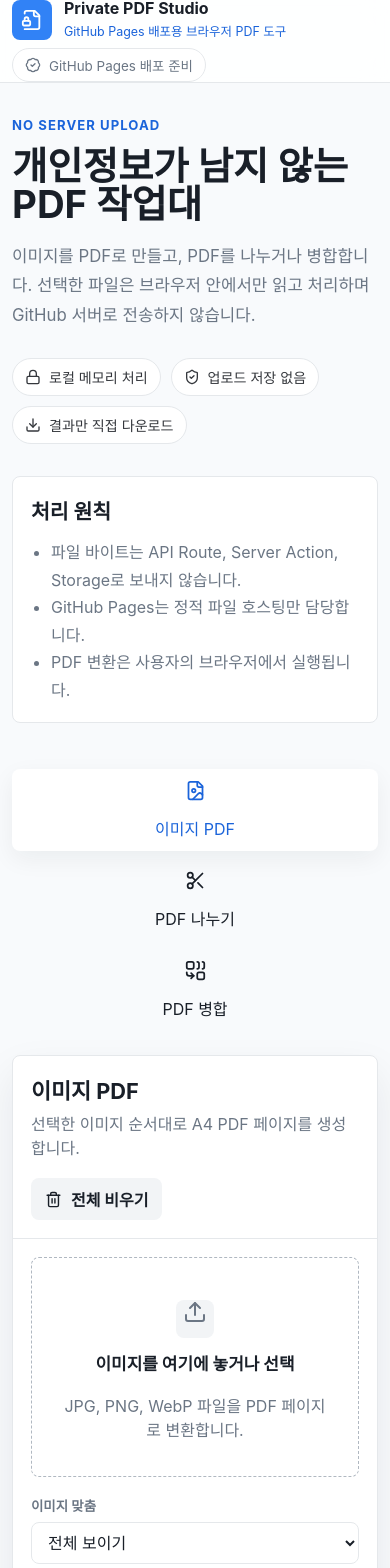
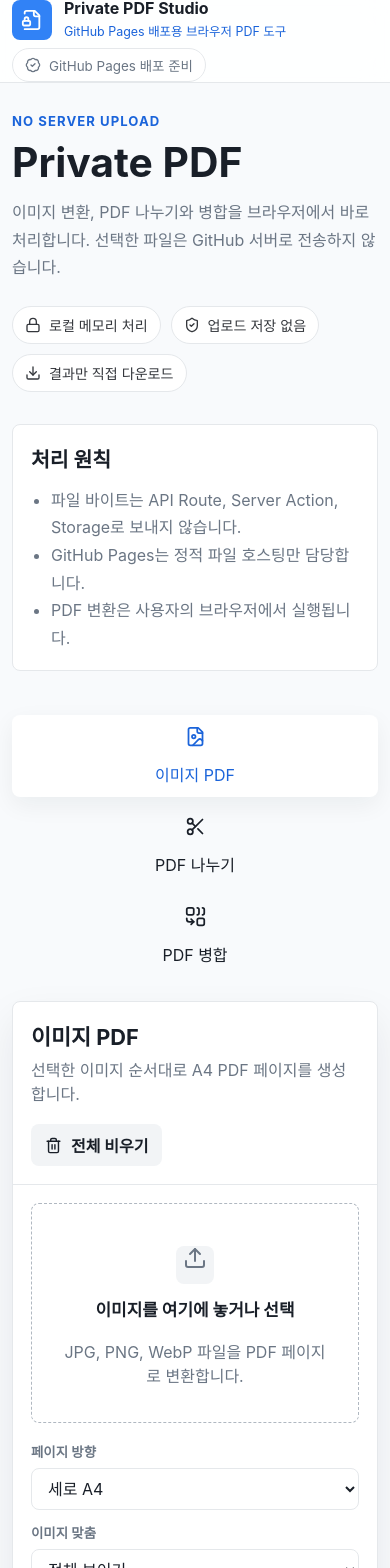
Before and after one commit to uisu-dev/private-pdf-studio, a Next.js app: page / in a window 390 px wide. Shown: the top 1568 px of the page. Built offline with nearby package versions, Linux system fonts and the light colour scheme.

Commit message:
Add image PDF orientation control

```diff
--- a/app/globals.css
+++ b/app/globals.css
@@ -118,14 +118,14 @@ button {
 }
 
 .hero {
-  padding: 46px 0 28px;
+  padding: 40px 0 26px;
 }
 
 .hero-grid {
   display: grid;
-  grid-template-columns: minmax(0, 0.95fr) minmax(320px, 1.05fr);
+  grid-template-columns: minmax(0, 0.9fr) minmax(320px, 1.1fr);
   gap: 32px;
-  align-items: end;
+  align-items: center;
 }
 
 .eyebrow {
@@ -137,22 +137,22 @@ button {
 }
 
 h1 {
-  font-size: clamp(2.35rem, 5.4vw, 5rem);
-  line-height: 1;
-  margin: 14px 0 18px;
-  max-width: 760px;
+  font-size: clamp(2.35rem, 4.4vw, 4.2rem);
+  line-height: 1.04;
+  margin: 12px 0 16px;
+  max-width: 540px;
 }
 
 .hero p {
   color: var(--muted);
-  font-size: 1.05rem;
-  line-height: 1.75;
-  max-width: 620px;
+  font-size: 1rem;
+  line-height: 1.72;
+  max-width: 520px;
   margin: 0;
 }
 
 .privacy-strip {
-  margin-top: 28px;
+  margin-top: 24px;
   display: flex;
   flex-wrap: wrap;
   gap: 10px;
@@ -557,7 +557,7 @@ h1 {
   }
 
   .hero {
-    padding-top: 34px;
+    padding-top: 30px;
   }
 
   .hero-grid,
@@ -594,7 +594,8 @@ h1 {
   }
 
   h1 {
-    font-size: 2.4rem;
+    font-size: 2.55rem;
+    max-width: 360px;
   }
 
   .panel-body,
--- a/app/page.tsx
+++ b/app/page.tsx
@@ -24,6 +24,7 @@ import {
   mergePdfs,
   splitPdf,
   type ImageFit,
+  type PageOrientation,
   type ToolFile
 } from "@/lib/pdf-tools";
 
@@ -162,6 +163,7 @@ export default function Home() {
   const [splitFiles, setSplitFiles] = useState<ToolFile[]>([]);
   const [mergeFiles, setMergeFiles] = useState<ToolFile[]>([]);
   const [fit, setFit] = useState<ImageFit>("contain");
+  const [orientation, setOrientation] = useState<PageOrientation>("portrait");
   const [pageSelection, setPageSelection] = useState("");
   const [result, setResult] = useState<Result | null>(null);
   const [previewUrl, setPreviewUrl] = useState<string | null>(null);
@@ -237,11 +239,11 @@ export default function Home() {
 
     try {
       if (tab === "image") {
-        const bytes = await imagesToPdf(imageFiles.map((item) => item.file), fit);
+        const bytes = await imagesToPdf(imageFiles.map((item) => item.file), fit, orientation);
         setResult({
           filename: "images-private.pdf",
           bytes,
-          detail: `${imageFiles.length}개 이미지 변환 완료`
+          detail: `${imageFiles.length}개 이미지, ${orientation === "portrait" ? "세로" : "가로"} A4 변환 완료`
         });
       }
 
@@ -296,10 +298,10 @@ export default function Home() {
         <div className="hero-grid">
           <div>
             <div className="eyebrow">No server upload</div>
-            <h1>개인정보가 남지 않는 PDF 작업대</h1>
+            <h1>Private PDF</h1>
             <p>
-              이미지를 PDF로 만들고, PDF를 나누거나 병합합니다. 선택한 파일은 브라우저 안에서만
-              읽고 처리하며 GitHub 서버로 전송하지 않습니다.
+              이미지 변환, PDF 나누기와 병합을 브라우저에서 바로 처리합니다. 선택한 파일은
+              GitHub 서버로 전송하지 않습니다.
             </p>
             <div className="privacy-strip">
               <span className="privacy-item">
@@ -365,6 +367,18 @@ export default function Home() {
 
             <div className="toolbar">
               {tab === "image" ? (
+                <>
+                  <div className="field">
+                    <label htmlFor="orientation">페이지 방향</label>
+                    <select
+                      id="orientation"
+                      value={orientation}
+                      onChange={(event) => setOrientation(event.target.value as PageOrientation)}
+                    >
+                      <option value="portrait">세로 A4</option>
+                      <option value="landscape">가로 A4</option>
+                    </select>
+                  </div>
                   <div className="field">
                     <label htmlFor="fit">이미지 맞춤</label>
                     <select id="fit" value={fit} onChange={(event) => setFit(event.target.value as ImageFit)}>
@@ -372,6 +386,7 @@ export default function Home() {
                       <option value="cover">페이지 채우기</option>
                     </select>
                   </div>
+                </>
               ) : null}
 
               {tab === "split" ? (
--- a/lib/pdf-tools.ts
+++ b/lib/pdf-tools.ts
@@ -1,6 +1,7 @@
 import { PDFDocument } from "pdf-lib";
 
 export type ImageFit = "contain" | "cover";
+export type PageOrientation = "portrait" | "landscape";
 
 export type ToolFile = {
   id: string;
@@ -80,25 +81,27 @@ async function embedImage(pdf: PDFDocument, file: File) {
   return pdf.embedPng(pngBytes);
 }
 
-export async function imagesToPdf(files: File[], fit: ImageFit) {
+export async function imagesToPdf(files: File[], fit: ImageFit, orientation: PageOrientation) {
   if (files.length === 0) {
     throw new Error("이미지를 먼저 추가해주세요.");
   }
 
   const pdf = await PDFDocument.create();
+  const pageWidth = orientation === "landscape" ? A4_HEIGHT : A4_WIDTH;
+  const pageHeight = orientation === "landscape" ? A4_WIDTH : A4_HEIGHT;
 
   for (const file of files) {
     const embedded = await embedImage(pdf, file);
-    const page = pdf.addPage([A4_WIDTH, A4_HEIGHT]);
+    const page = pdf.addPage([pageWidth, pageHeight]);
     const scale = fit === "cover"
-      ? Math.max(A4_WIDTH / embedded.width, A4_HEIGHT / embedded.height)
-      : Math.min(A4_WIDTH / embedded.width, A4_HEIGHT / embedded.height);
+      ? Math.max(pageWidth / embedded.width, pageHeight / embedded.height)
+      : Math.min(pageWidth / embedded.width, pageHeight / embedded.height);
     const width = embedded.width * scale;
     const height = embedded.height * scale;
 
     page.drawImage(embedded, {
-      x: (A4_WIDTH - width) / 2,
-      y: (A4_HEIGHT - height) / 2,
+      x: (pageWidth - width) / 2,
+      y: (pageHeight - height) / 2,
       width,
       height
     });
```
Lines whose indentation alone changed are shown as unchanged.
